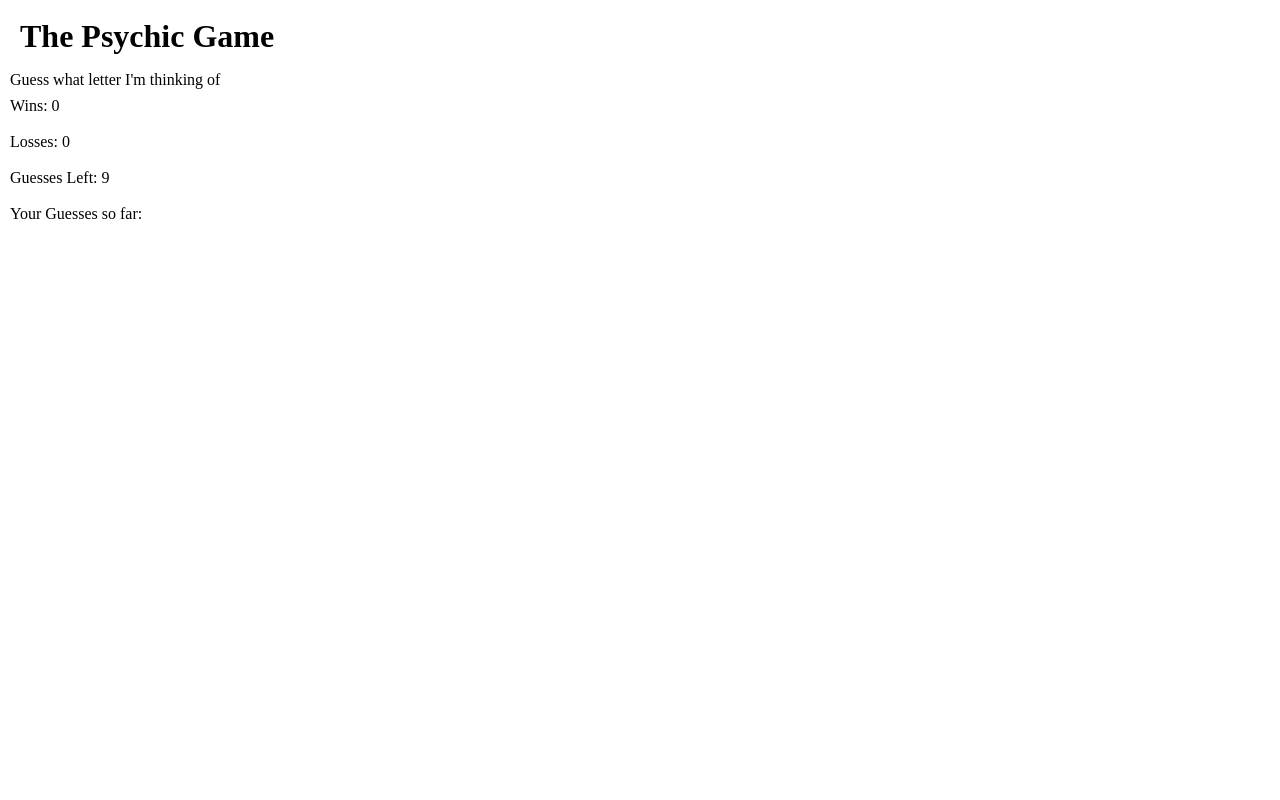
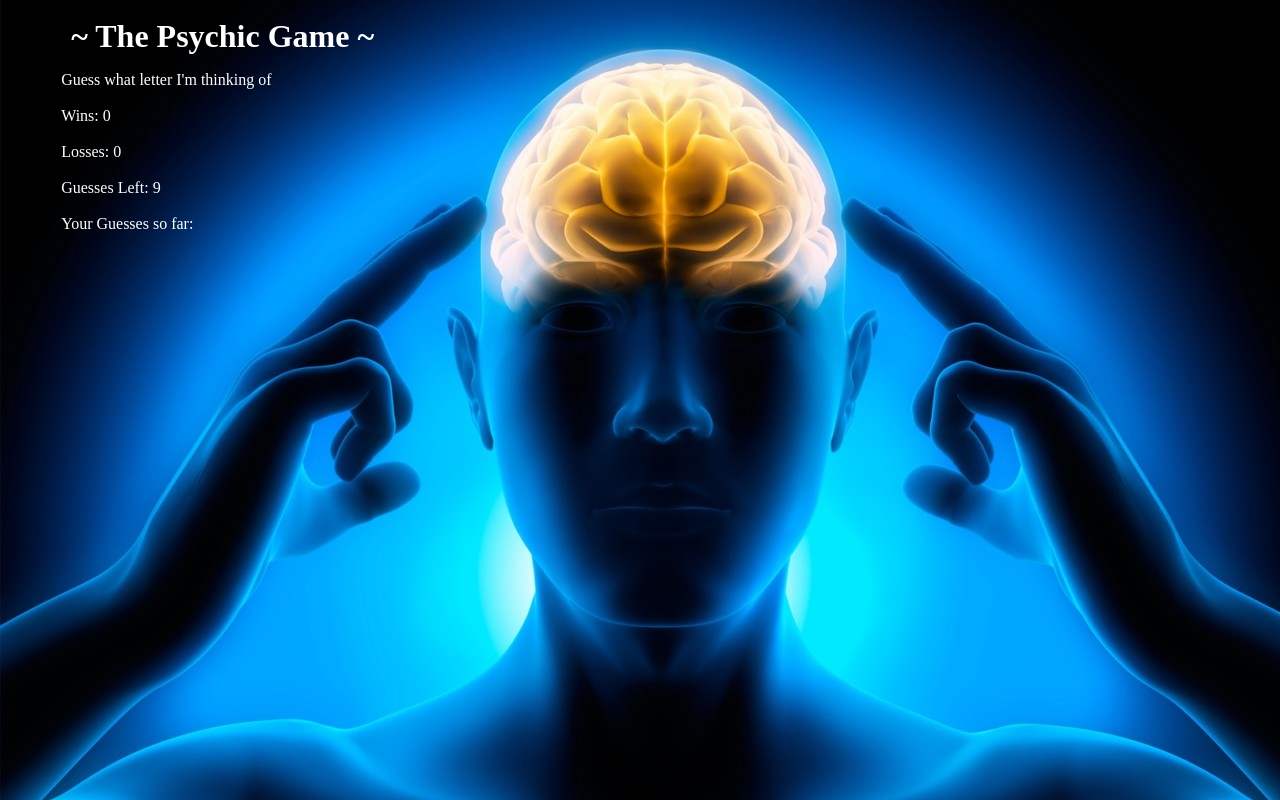
Before and after one commit to olivas1406/Psychic-Game, a plain HTML site: page index.html in a window 1280 px wide. Drawn offline with Linux system fonts and the light colour scheme.

Commit message:
added background image

```diff
--- a/assets/css/style.css
+++ b/assets/css/style.css
@@ -1,13 +1,23 @@
+
+body {
+    background-image: url("../images/bg.jpg");
+    color: white;
+}
+
 h1 {
     font-size: 32px;
     padding: 20px;
     font-weight: 700;
+    margin-left: 4%;
 }
 
 p {
     padding-left: 10px;
+    margin-left: 4%;
+    margin-bottom: 10px;
 }
 
 div {
     padding: 10px;
+    margin-left: 4%;
 }
--- a/index.html
+++ b/index.html
@@ -9,7 +9,7 @@
     <link rel="stylesheet" type="text/css" href="./assets/css/style.css">
 </head>
 <body>
-    <h1>The Psychic Game</h1>
+    <h1>~ The Psychic Game ~</h1>
         <p>Guess what letter I'm thinking of</p>
             <div id="win">Wins: </div>
             <div id="loss">Losses</div>
```
Also changed, not shown: assets/images/bg.jpg (added).
